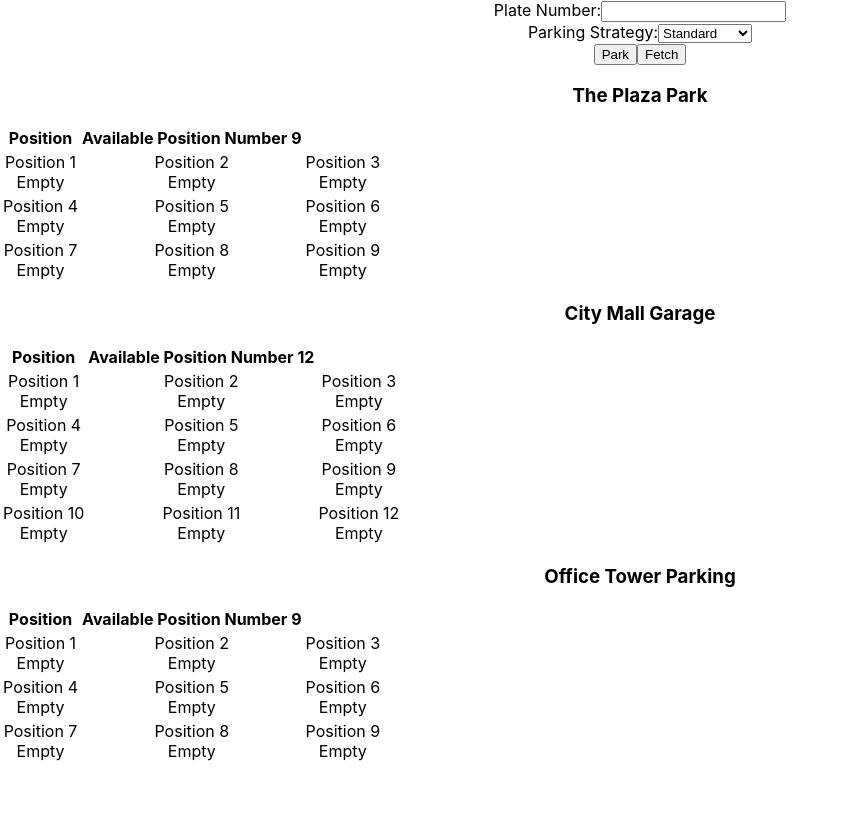
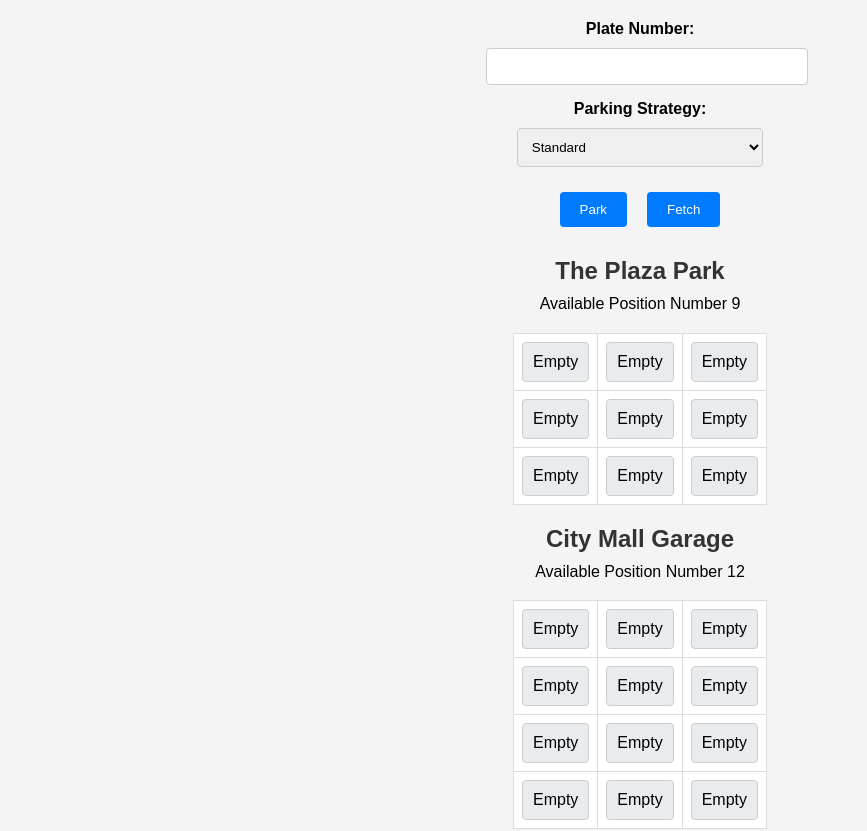
Before and after one commit to Hollyzi/day13-parking-lots, a React (Create React App) app: page / in a window 1280 px wide. Shown: the top 831 px of the page, without its empty margins (0-867 px from the left). Before the commit the page ends 800 px from the top, so only its background shows below. Built offline with nearby package versions, Linux system fonts and the light colour scheme; no server answers.

Commit message:
feat:generate css file to beautify the component

```diff
--- a/src/App.css
+++ b/src/App.css
@@ -36,3 +36,81 @@
     transform: rotate(360deg);
   }
 }
+
+body {
+  font-family: Arial, sans-serif;
+  margin: 0;
+  padding: 0;
+  background-color: #f4f4f4;
+}
+
+.App {
+  display: flex;
+  flex-direction: column;
+  align-items: center;
+  padding: 20px;
+}
+
+input[type="text"], select {
+  padding: 10px;
+  margin: 10px 0;
+  border: 1px solid #ccc;
+  border-radius: 4px;
+  width: 100%;
+  max-width: 300px;
+}
+
+button {
+  padding: 10px 20px;
+  margin: 10px;
+  border: none;
+  border-radius: 4px;
+  background-color: #007bff;
+  color: white;
+  cursor: pointer;
+}
+
+button:hover {
+  background-color: #0056b3;
+}
+
+label {
+  display: block;
+  margin-bottom: 5px;
+  font-weight: bold;
+}
+
+table {
+  width: 100%;
+  max-width: 600px;
+  border-collapse: collapse;
+  margin: 20px 0;
+}
+
+th, td {
+  border: 1px solid #ddd;
+  padding: 8px;
+  text-align: center;
+}
+
+th {
+  background-color: #f2f2f2;
+}
+
+td {
+  background-color: white;
+}
+
+td div {
+  padding: 10px;
+  border: 1px solid #ccc;
+  border-radius: 4px;
+  background-color: #e9ecef;
+}
+
+h3 {
+  margin-top: 20px;
+  margin-bottom: 10px;
+  font-size: 1.5em;
+  color: #333;
+}
--- a/src/component/ParkingLot.jsx
+++ b/src/component/ParkingLot.jsx
@@ -9,21 +9,20 @@ const ParkingLot = () => {
       {Object.keys(parkingLots).map((lot) => (
           <div key={lot}>
             <h3>{lot}</h3>
+            <span>Available Position Number {parkingLots[lot].filter(position => !position).length}</span>
             <table>
               <thead>
               <tr>
-              <th>Position</th>
-              <th>Available Position Number {parkingLots[lot].filter(position => !position).length}</th>
+
               </tr>
               </thead>
               <tbody>
-            {Array.from({length: Math.ceil(parkingLots[lot].length / 3) }).map((_, rowIndex) => (
+              {Array.from({length: Math.ceil(parkingLots[lot].length / 3)}).map((_, rowIndex) => (
                   <tr key={rowIndex}>
-                  {Array.from({ length: 3 }).map((_, colIndex) => {
+                    {Array.from({length: 3}).map((_, colIndex) => {
                       const index = rowIndex * 3 + colIndex;
                       return (
                           <td key={index}>
-                        <div>Position {index + 1}</div>
                             <div>{parkingLots[lot][index] || 'Empty'}</div>
                           </td>
                       );
```
Lines whose indentation alone changed are shown as unchanged.
